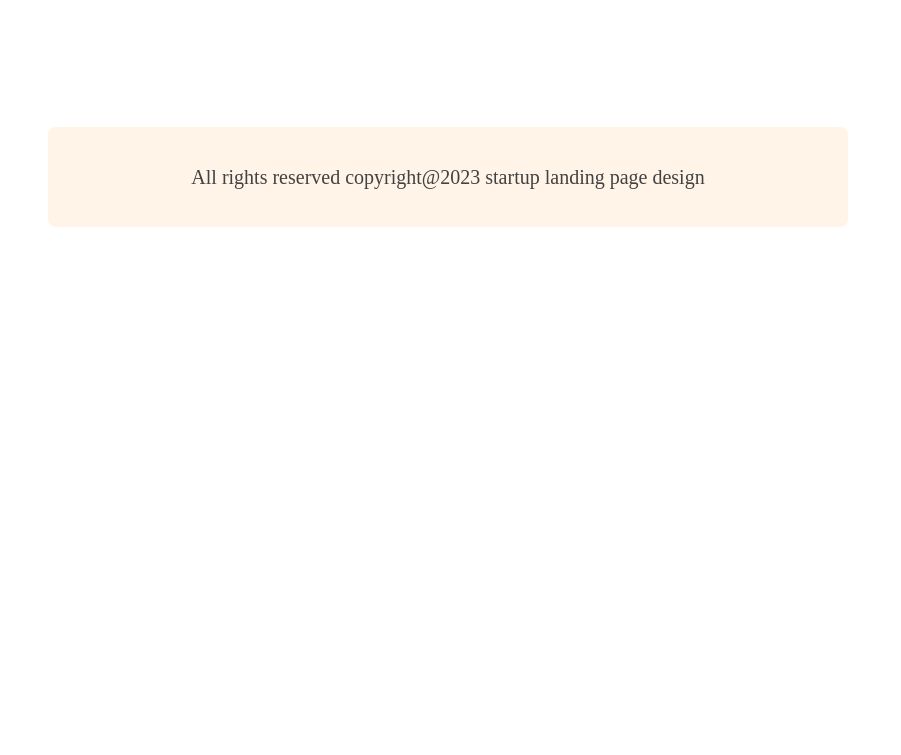
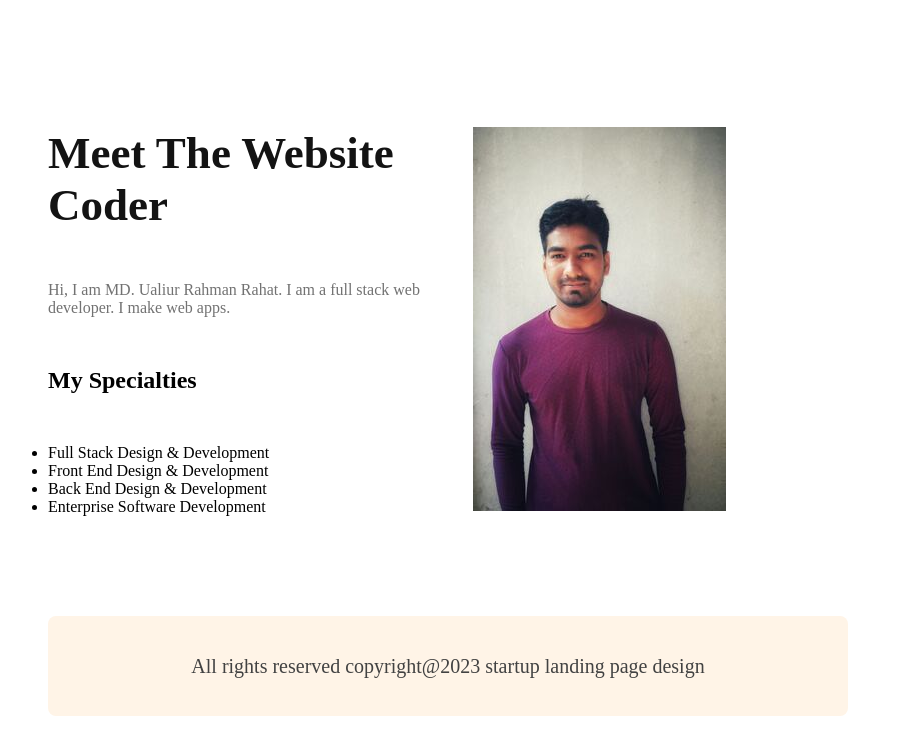
Before and after one commit to ualiurrahat/g3-architects, a plain HTML site: page index.html in a window 1280 px wide. Shown: the part 4654-5409 px from the top of the page, without its empty margins (192-1093 px from the left). Before the commit the page ends 5097 px from the top, so only its background shows below. Drawn offline with nearby package versions, Linux system fonts and the light colour scheme.

Commit message:
bonus section added

```diff
--- a/index.html
+++ b/index.html
@@ -165,6 +165,25 @@
                 <div><img src="images/sponsors/figma.png" alt="figma image"></div>
             </div>
         </section>
+        <!-- extra section -->
+        <section class="bonus-container">
+            <div class="bonus-info">
+                <h2 class="bonus-title">Meet The Website Coder</h2>
+                <p class="bonus-description">Hi, I am MD. Ualiur Rahman Rahat. I am a full stack web developer. I make web apps.</p>
+                <h2>My Specialties</h2>
+                <ul>
+                    <li>Full Stack Design & Development</li>
+                    <li>Front End Design & Development</li>
+                    <li>Back End Design & Development</li>
+                    <li>Enterprise Software Development</li>
+                </ul>
+                </div>
+            </div>
+            <div class="bonus-image">
+                <img src="images/rahat.jpg" alt="">
+            </div>
+
+        </section>
     </main>
     <!-- footer section  -->
     <footer>
--- a/styles/style.css
+++ b/styles/style.css
@@ -322,6 +322,35 @@ header {
     mix-blend-mode: luminosity;
 }
 
+/* --------------------------
+    bonsu section styles
+----------------------------*/
+.bonus-container {
+    display: flex;
+    margin:100px 240px;
+    gap: 50px;
+}
+.bonus-info{
+    width: 50%;
+}
+.bonus-title {
+    font-weight: 700;
+    font-size: 45px;
+    color: #131313;
+    margin-bottom: 24px;
+}
+
+.bonus-description {
+    color: #727272;
+    margin-bottom: 50px;
+
+}
+.bonus-container h2{
+    margin-bottom: 50px;
+}
+.bonus-image{
+    width: 50%;
+}
 /*--------------------
     footer styles
 ---------------------*/
```
Also changed, not shown: images/rahat.jpg (added).
